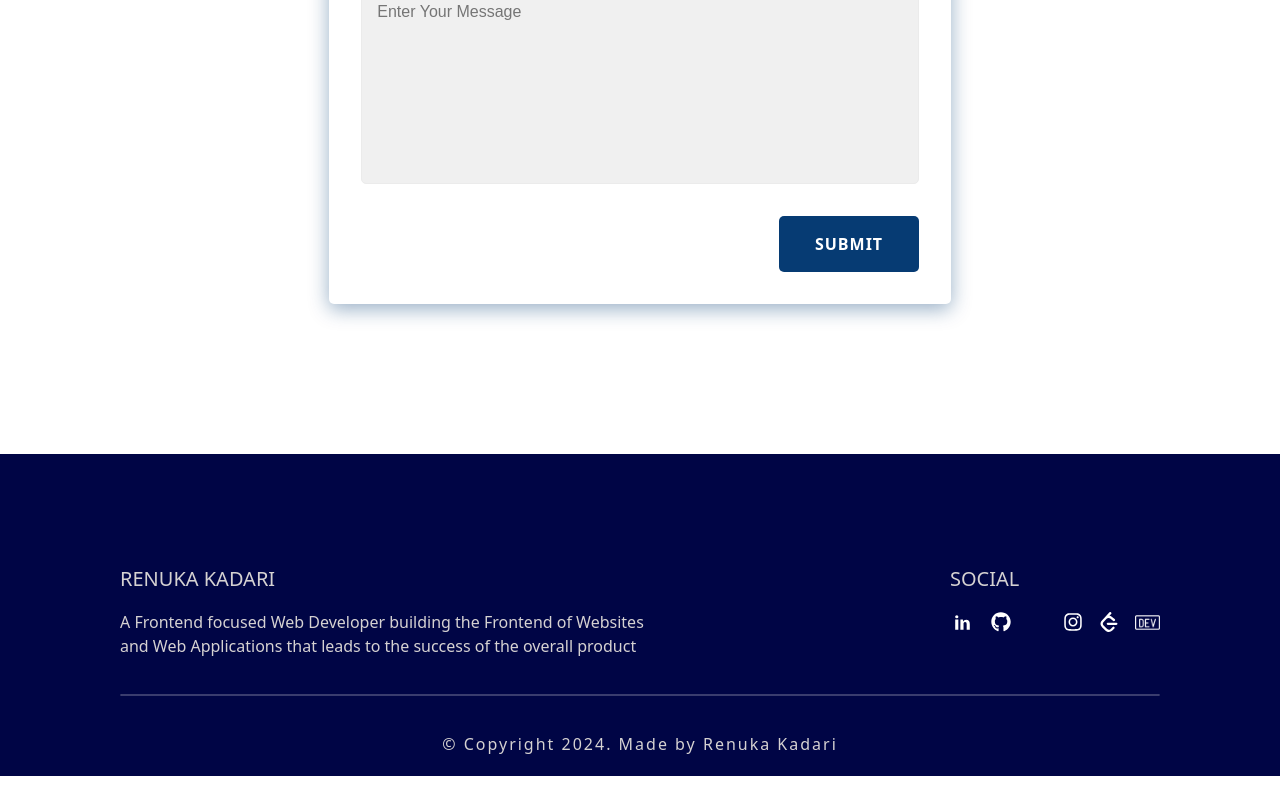
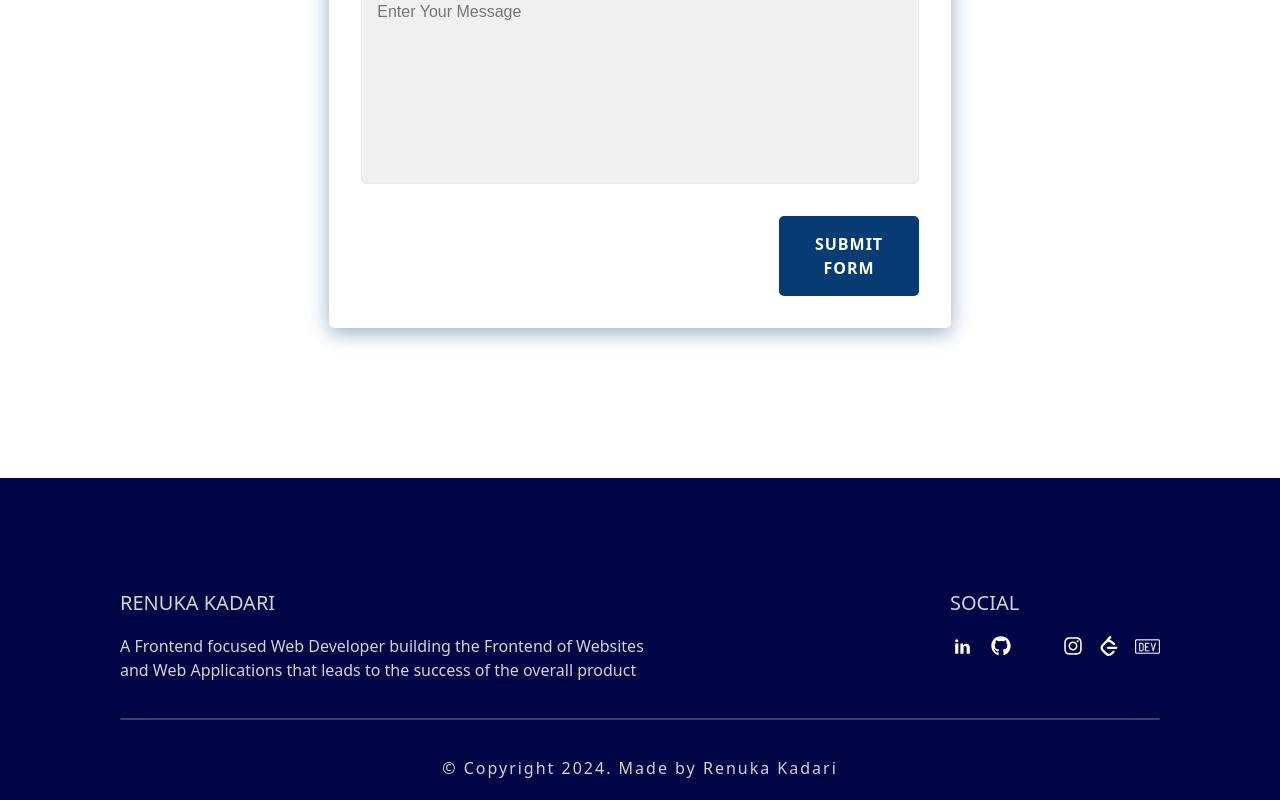
Before and after one commit to renukadari/uner-portfolio, a React (Create React App) app: page / in a window 1280 px wide. Shown: the part 5262-6062 px from the top of the page. Before the commit the page ends 6038 px from the top, so only its background shows below. Built offline with nearby package versions, Linux system fonts and the light colour scheme; some icons are missing.

Commit message:
contact form

```diff
--- a/src/features/Contact/Contact.jsx
+++ b/src/features/Contact/Contact.jsx
@@ -57,7 +57,7 @@ const Contact = () => {
             </div>
 
             <button type="submit" name="Submit" className="con-submit-btn">
-              Submit
+              Submit form
             </button>
           </form>
         </div>
```
